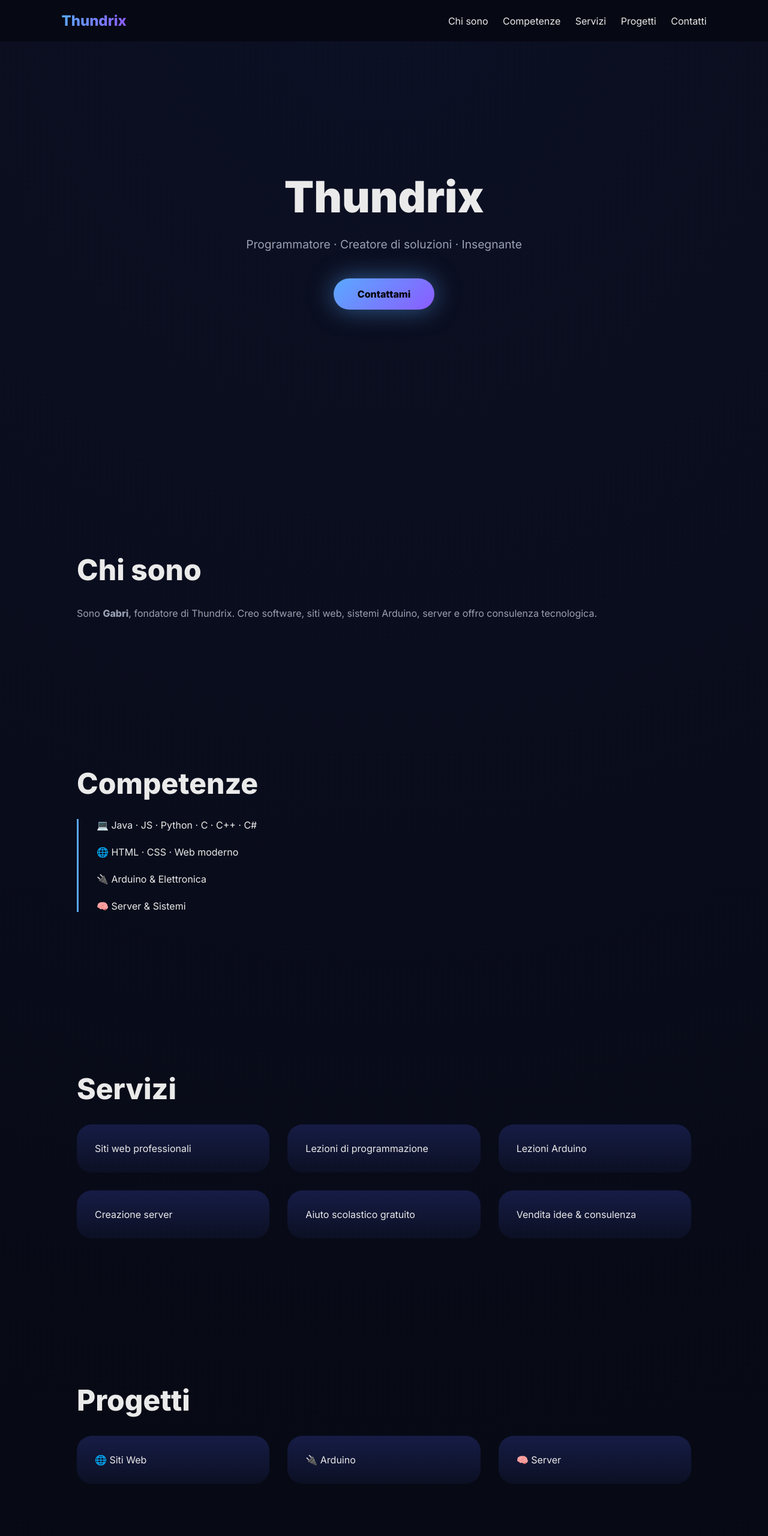
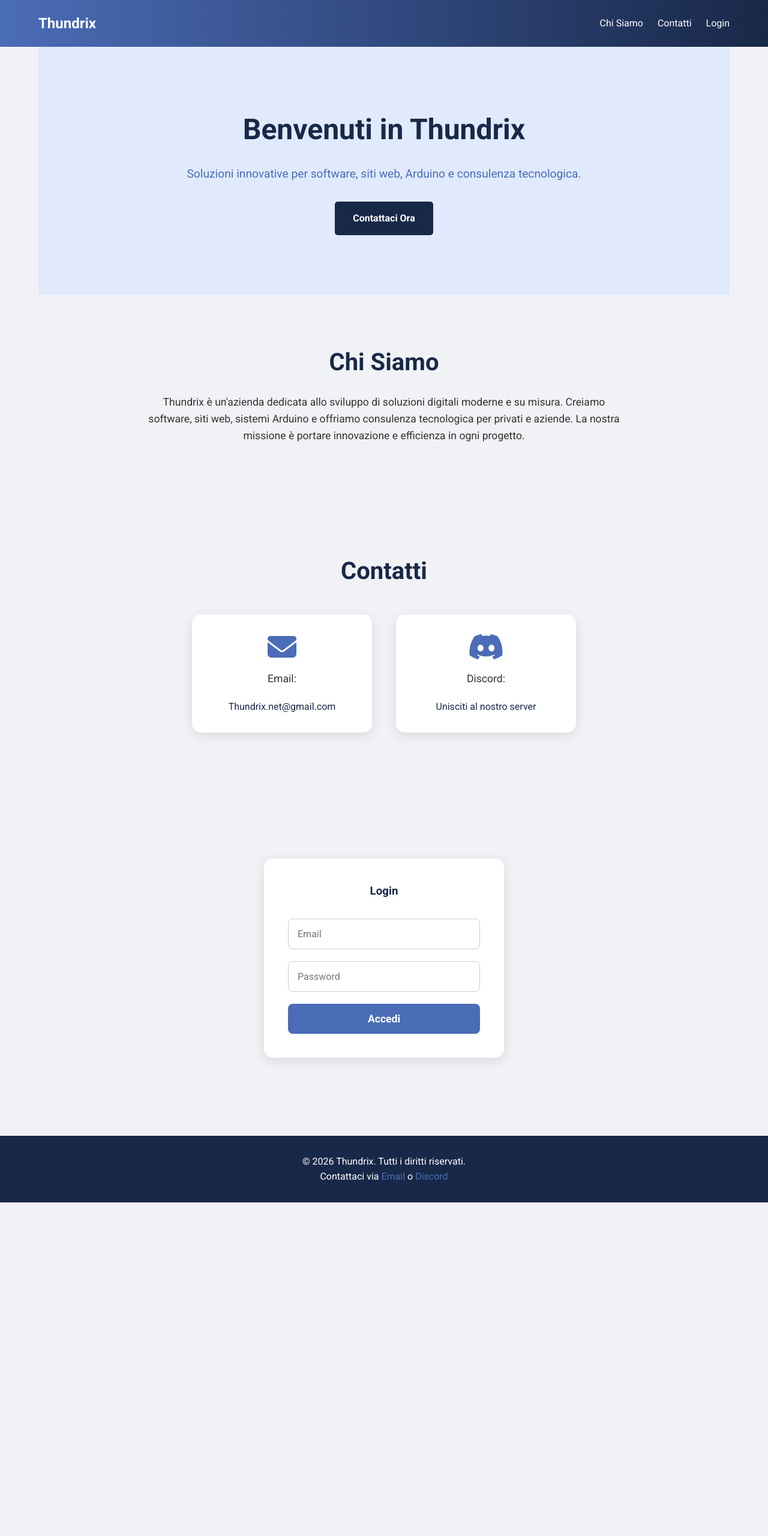
Before and after one commit to thundrixnet-creator/Thundrix-home, a plain HTML site: page index.html in a window 1280 px wide. Shown: the top 2560 px of the page at 60% size. After the commit the page ends 2004 px from the top, so only its background shows below. Drawn offline with Linux system fonts and the light colour scheme; a small style sheet from the web is missing.

Commit message:
Update index.html

```diff
--- a/index.html
+++ b/index.html
@@ -4,309 +4,112 @@
     <meta charset="UTF-8">
     <meta name="viewport" content="width=device-width, initial-scale=1.0">
     <meta name="description" content="Thundrix - Sviluppo software, siti web, Arduino, server e consulenza tecnologica">
-<meta name="keywords" content="programmazione, arduino, siti web, server, lezioni, consulenza">
-<meta name="author" content="Gabri - Thundrix">
+    <meta name="keywords" content="Thundrix, software, sviluppo, siti web, Arduino, server, consulenza tecnologica">
+    <title>Thundrix - Innovazione Digitale</title>
+    <!-- Google Fonts -->
+    <link href="https://fonts.googleapis.com/css2?family=Roboto:wght@400;700&display=swap" rel="stylesheet">
+    <!-- Font Awesome per icone -->
+    <link rel="stylesheet" href="https://cdnjs.cloudflare.com/ajax/libs/font-awesome/6.4.0/css/all.min.css" integrity="sha512-p0QZkE5iI2rU2hj+3Jf5V5V2hDla9GgZk3F+W1U4/+ZW5RkR1cmIWuZtXzQ9vZ+x5S2Jk4c6R3w3b1m8L3H7Tw==" crossorigin="anonymous" referrerpolicy="no-referrer" />
+    <!-- CSS Moderno -->
+    <style>
+        * { box-sizing: border-box; margin:0; padding:0; font-family: 'Roboto', sans-serif; }
+        body { background-color: #f0f2f5; color: #333; line-height: 1.6; }
+        header { background: linear-gradient(90deg, #4b6cb7, #182848); color: white; padding: 20px 0; }
+        header nav { display: flex; justify-content: space-between; align-items: center; width: 90%; margin: auto; }
+        header nav a { color: white; text-decoration: none; margin-left: 20px; font-weight: 500; }
+        header nav a:hover { text-decoration: underline; }
+        .hero { display: flex; justify-content: center; align-items: center; flex-direction: column; text-align: center; padding: 100px 20px; background: #e0eafc; }
+        .hero h1 { font-size: 3em; margin-bottom: 20px; color: #182848; }
+        .hero p { font-size: 1.2em; margin-bottom: 30px; color: #4b6cb7; }
+        .hero a { padding: 15px 30px; background: #182848; color: white; text-decoration: none; border-radius: 5px; font-weight: 600; transition: 0.3s; }
+        .hero a:hover { background: #4b6cb7; }
 
-<title>Thundrix | God Mode Portfolio</title>
+        section { padding: 80px 20px; width: 90%; margin: auto; }
+        section h2 { font-size: 2.5em; margin-bottom: 20px; text-align: center; color: #182848; }
+        section p { max-width: 800px; margin: 0 auto 20px; text-align: center; font-size: 1.1em; }
 
-<link href="https://fonts.googleapis.com/css2?family=Inter:wght@300;400;600;800;900&display=swap" rel="stylesheet">
+        .contact-cards { display: flex; justify-content: center; flex-wrap: wrap; gap: 40px; margin-top: 40px; }
+        .card { background: white; padding: 30px; border-radius: 15px; box-shadow: 0 5px 20px rgba(0,0,0,0.1); width: 300px; text-align: center; transition: 0.3s; }
+        .card:hover { transform: translateY(-5px); box-shadow: 0 10px 30px rgba(0,0,0,0.15); }
+        .card i { font-size: 3em; color: #4b6cb7; margin-bottom: 15px; }
+        .card a { color: #182848; text-decoration: none; font-weight: 500; }
+        .card a:hover { text-decoration: underline; }
 
-<style>
-:root{
- --bg:#05070e;
- --bg2:#0c1024;
- --card:#12183a;
- --acc:#5aa9ff;
- --acc2:#8b5cff;
- --txt:#eaeaea;
- --mut:#9aa0b4;
+        .login-form { max-width: 400px; background: white; padding: 40px; margin: 50px auto; border-radius: 15px; box-shadow: 0 5px 20px rgba(0,0,0,0.1); }
+        .login-form h3 { text-align: center; margin-bottom: 30px; color: #182848; }
+        .login-form input { width: 100%; padding: 15px; margin-bottom: 20px; border-radius: 8px; border: 1px solid #ccc; font-size: 1em; }
+        .login-form button { width: 100%; padding: 15px; background: #4b6cb7; color: white; border: none; border-radius: 8px; font-size: 1.1em; font-weight: 600; cursor: pointer; transition: 0.3s; }
+        .login-form button:hover { background: #182848; }
+
+        footer { background: #182848; color: white; text-align: center; padding: 30px 20px; }
+        footer a { color: #4b6cb7; text-decoration: none; font-weight: 500; }
+        footer a:hover { text-decoration: underline; }
+
+        @media(max-width:768px){
+            header nav { flex-direction: column; gap: 15px; }
+            .contact-cards { flex-direction: column; gap: 30px; }
         }
-
-*{margin:0;padding:0;box-sizing:border-box;font-family:Inter}
-
-html{scroll-behavior:smooth}
-body{
- background:radial-gradient(circle at top,var(--bg2),var(--bg));
- color:var(--txt);
- overflow-x:hidden;
-}
-
-/* LOADER */
-#loader{
- position:fixed;inset:0;
- background:#000;
- display:flex;
- align-items:center;
- justify-content:center;
- z-index:9999;
-}
-#loader span{
- font-size:2rem;
- color:var(--acc);
- animation:pulse 1s infinite;
-}
-@keyframes pulse{
- 0%,100%{opacity:.3}
- 50%{opacity:1}
-}
-
-/* NAV */
-nav{
- position:fixed;
- top:0;width:100%;
- padding:20px 8%;
- display:flex;
- justify-content:space-between;
- align-items:center;
- background:rgba(5,7,15,.7);
- backdrop-filter:blur(14px);
- z-index:1000;
- transition:.4s;
-}
-nav.hide{transform:translateY(-100%)}
-nav b{
- font-size:1.5rem;
- background:linear-gradient(90deg,var(--acc),var(--acc2));
- -webkit-background-clip:text;
- -webkit-text-fill-color:transparent;
-}
-nav a{
- color:var(--txt);
- margin-left:20px;
- text-decoration:none;
- font-weight:500;
-}
-
-/* HERO */
-header{
- height:100vh;
- display:flex;
- align-items:center;
- justify-content:center;
- text-align:center;
- padding:0 10%;
-}
-header h1{
- font-size:4.5rem;
- font-weight:900;
-}
-header p{
- margin-top:20px;
- color:var(--mut);
- font-size:1.2rem;
-}
-.btn{
- display:inline-block;
- margin-top:40px;
- padding:16px 40px;
- border-radius:40px;
- background:linear-gradient(135deg,var(--acc),var(--acc2));
- color:#000;
- font-weight:800;
- text-decoration:none;
- box-shadow:0 0 40px rgba(90,169,255,.5);
- transition:.3s;
-}
-.btn:hover{transform:scale(1.08)}
-
-/* SECTIONS */
-section{padding:120px 10%}
-h2{font-size:3rem;margin-bottom:30px}
-p{line-height:1.7;color:var(--mut)}
-
-.grid{
- display:grid;
- grid-template-columns:repeat(auto-fit,minmax(260px,1fr));
- gap:30px;
-}
-
-.card{
- background:linear-gradient(180deg,#161c45,#0c1024);
- padding:30px;
- border-radius:25px;
- transition:.4s;
-}
-.card:hover{
- transform:translateY(-12px);
- box-shadow:0 30px 80px rgba(0,0,0,.7);
-}
-
-/* TIMELINE */
-.timeline{
- border-left:3px solid var(--acc);
- padding-left:30px;
-}
-.timeline div{
- margin-bottom:25px;
-}
-
-/* PROJECT MODAL */
-.modal{
- position:fixed;
- inset:0;
- background:rgba(0,0,0,.8);
- display:none;
- align-items:center;
- justify-content:center;
- z-index:2000;
-}
-.modal.active{display:flex}
-.modal-content{
- background:var(--card);
- padding:40px;
- border-radius:30px;
- max-width:500px;
- text-align:center;
-}
-
-/* FORM */
-form input,form textarea{
- width:100%;
- margin:10px 0;
- padding:14px;
- border:none;
- border-radius:15px;
-}
-form button{
- margin-top:10px;
- padding:14px 30px;
- border:none;
- border-radius:30px;
- background:var(--acc);
- font-weight:700;
- cursor:pointer;
-}
-
-/* FOOTER */
-footer{
- text-align:center;
- padding:50px;
- color:var(--mut);
-}
-
-/* REVEAL */
-.reveal{opacity:0;transform:translateY(60px);transition:1s}
-.reveal.active{opacity:1;transform:none}
     </style>
 </head>
-
 <body>
-
-<div id="loader"><span>THUNDRIX</span></div>
-
-<nav id="nav">
- <b>Thundrix</b>
- <div>
-  <a href="#about">Chi sono</a>
-  <a href="#skills">Competenze</a>
-  <a href="#services">Servizi</a>
-  <a href="#projects">Progetti</a>
+    <!-- Header -->
+    <header>
+        <nav>
+            <div class="logo"><h1>Thundrix</h1></div>
+            <div class="nav-links">
+                <a href="#about">Chi Siamo</a>
                 <a href="#contact">Contatti</a>
+                <a href="#login">Login</a>
             </div>
         </nav>
-
-<header>
- <div class="reveal">
-  <h1>Thundrix</h1>
-  <p>Programmatore · Creatore di soluzioni · Insegnante</p>
-  <a href="#contact" class="btn">Contattami</a>
- </div>
     </header>
 
-<section id="about" class="reveal">
- <h2>Chi sono</h2>
- <p>
-  Sono <b>Gabri</b>, fondatore di Thundrix. Creo software, siti web,
-  sistemi Arduino, server e offro consulenza tecnologica.
- </p>
+    <!-- Hero -->
+    <section class="hero">
+        <h1>Benvenuti in Thundrix</h1>
+        <p>Soluzioni innovative per software, siti web, Arduino e consulenza tecnologica.</p>
+        <a href="#contact">Contattaci Ora</a>
     </section>
 
-<section id="skills" class="reveal">
- <h2>Competenze</h2>
- <div class="timeline">
-  <div>💻 Java · JS · Python · C · C++ · C#</div>
-  <div>🌐 HTML · CSS · Web moderno</div>
-  <div>🔌 Arduino & Elettronica</div>
-  <div>🧠 Server & Sistemi</div>
+    <!-- About -->
+    <section id="about">
+        <h2>Chi Siamo</h2>
+        <p>Thundrix è un'azienda dedicata allo sviluppo di soluzioni digitali moderne e su misura. Creiamo software, siti web, sistemi Arduino e offriamo consulenza tecnologica per privati e aziende. La nostra missione è portare innovazione e efficienza in ogni progetto.</p>
+    </section>
+
+    <!-- Contact -->
+    <section id="contact">
+        <h2>Contatti</h2>
+        <div class="contact-cards">
+            <div class="card">
+                <i class="fas fa-envelope"></i>
+                <p>Email:</p>
+                <a href="mailto:Thundrix.net@gmail.com">Thundrix.net@gmail.com</a>
+            </div>
+            <div class="card">
+                <i class="fab fa-discord"></i>
+                <p>Discord:</p>
+                <a href="https://discord.gg/zHNS4rWCV4" target="_blank">Unisciti al nostro server</a>
+            </div>
         </div>
     </section>
 
-<section id="services" class="reveal">
- <h2>Servizi</h2>
- <div class="grid">
-  <div class="card">Siti web professionali</div>
-  <div class="card">Lezioni di programmazione</div>
-  <div class="card">Lezioni Arduino</div>
-  <div class="card">Creazione server</div>
-  <div class="card">Aiuto scolastico gratuito</div>
-  <div class="card">Vendita idee & consulenza</div>
+    <!-- Login -->
+    <section id="login">
+        <div class="login-form">
+            <h3>Login</h3>
+            <form action="#" method="POST">
+                <input type="email" name="email" placeholder="Email" required>
+                <input type="password" name="password" placeholder="Password" required>
+                <button type="submit">Accedi</button>
+            </form>
         </div>
     </section>
 
-<section id="projects" class="reveal">
- <h2>Progetti</h2>
- <div class="grid">
-  <div class="card" onclick="openModal('Siti Web Moderni')">🌐 Siti Web</div>
-  <div class="card" onclick="openModal('Arduino & Elettronica')">🔌 Arduino</div>
-  <div class="card" onclick="openModal('Server & Sistemi')">🧠 Server</div>
- </div>
-</section>
-
-<section id="contact" class="reveal">
- <h2>Contatti</h2>
- <form action="mailto:Thundrix.net@gmail.com" method="post" enctype="text/plain">
-  <input type="text" placeholder="Nome">
-  <input type="email" placeholder="Email">
-  <textarea rows="4" placeholder="Messaggio"></textarea>
-  <button>Invia</button>
- </form>
- <p style="margin-top:20px">
-  Email personale: <b>GabriMR1336@gmail.com</b><br>
-  Email aziendale: <b>Thundrix.net@gmail.com</b>
- </p>
-</section>
-
+    <!-- Footer -->
     <footer>
- © 2026 Thundrix — God Mode Enabled
+        <p>&copy; 2026 Thundrix. Tutti i diritti riservati.</p>
+        <p>Contattaci via <a href="mailto:Thundrix.net@gmail.com">Email</a> o <a href="https://discord.gg/zHNS4rWCV4" target="_blank">Discord</a></p>
     </footer>
-
-<div class="modal" id="modal">
- <div class="modal-content">
-  <h3 id="modalText"></h3>
-  <br>
-  <button class="btn" onclick="closeModal()">Chiudi</button>
- </div>
-</div>
-
-<script>
-/* loader */
-window.onload=()=>document.getElementById("loader").style.display="none";
-
-/* reveal */
-document.addEventListener("scroll",()=>{
- document.querySelectorAll(".reveal").forEach(e=>{
-  if(e.getBoundingClientRect().top<window.innerHeight-100)
-   e.classList.add("active");
- });
-});
-
-/* nav hide */
-let last=0;
-window.addEventListener("scroll",()=>{
- let cur=scrollY;
- document.getElementById("nav").classList.toggle("hide",cur>last);
- last=cur;
-});
-
-/* modal */
-function openModal(t){
- document.getElementById("modalText").innerText=t;
- document.getElementById("modal").classList.add("active");
-}
-function closeModal(){
- document.getElementById("modal").classList.remove("active");
-}
-</script>
-
 </body>
 </html>
```
Lines whose indentation alone changed are shown as unchanged.
